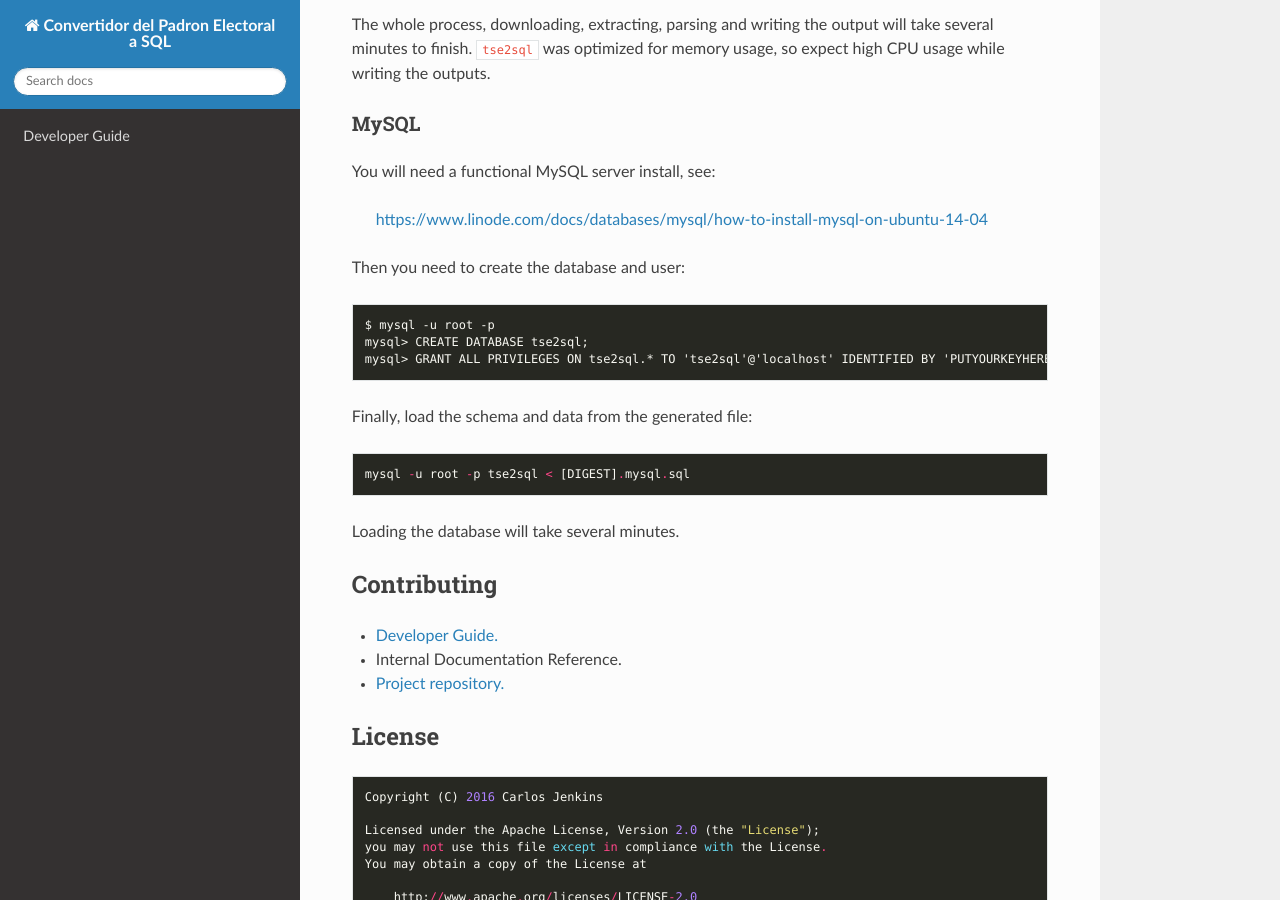
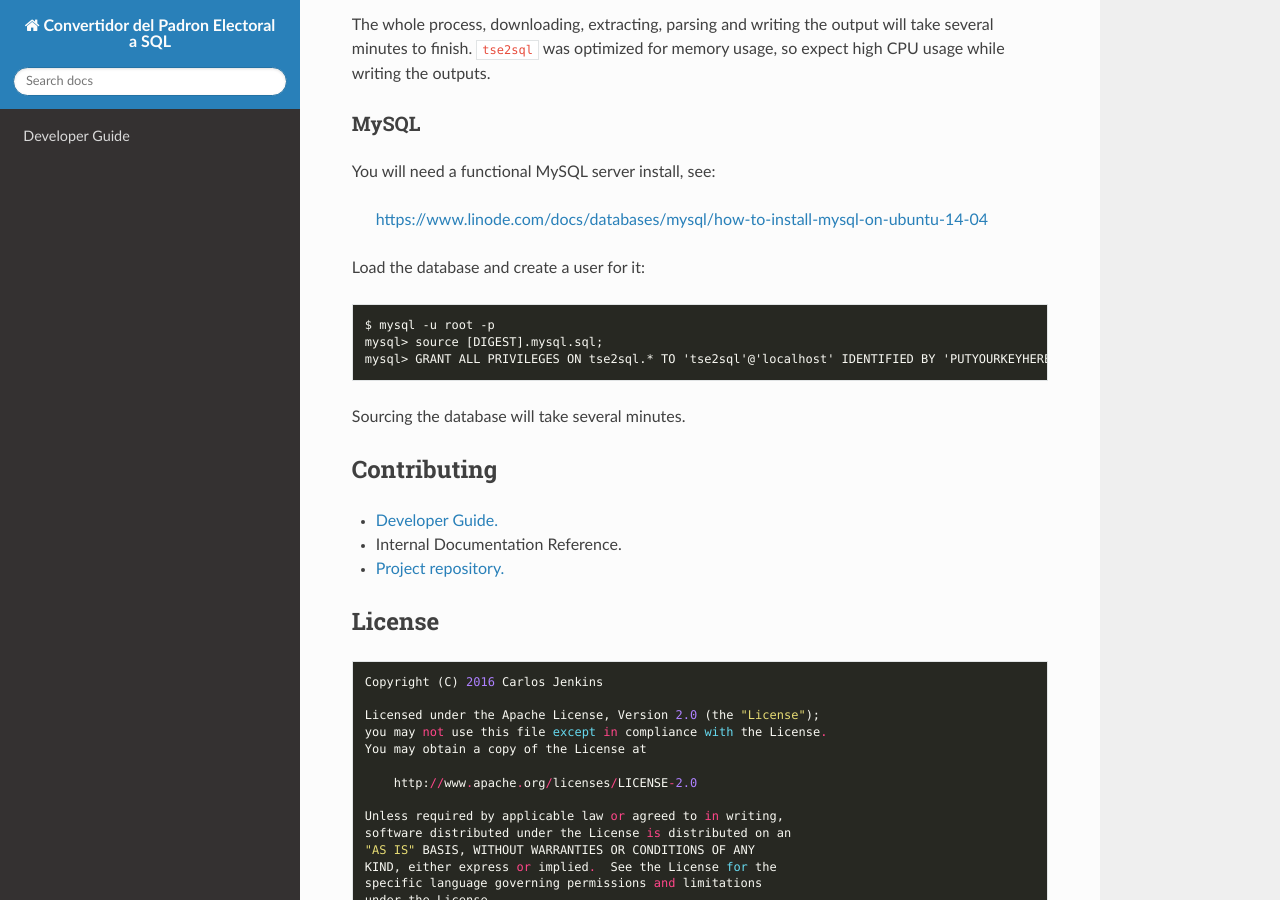
Before and after one commit to carlos-jenkins/tse2sql, a Sphinx documentation site: the page built from doc/index.rst, in a window 1280 px wide and 900 px high, scrolled down 1130 px. Built offline with Sphinx 7.4.7 and the Read the Docs theme 2.0.0, drawn with Linux system fonts in a browser that asks for light colours; pages that are not in the unit, such as notebooks, are missing from menus; the version number could not be read and is left out.

Commit message:
chg: dev: Better specify to use the source instead of IO redirection to see the progress of the database loading.

```diff
--- a/doc/index.rst
+++ b/doc/index.rst
@@ -76,21 +76,15 @@ You will need a functional MySQL server install, see:
 
     https://www.linode.com/docs/databases/mysql/how-to-install-mysql-on-ubuntu-14-04
 
-Then you need to create the database and user:
+Load the database and create a user for it:
 
 ::
 
     $ mysql -u root -p
-    mysql> CREATE DATABASE tse2sql;
+    mysql> source [DIGEST].mysql.sql;
     mysql> GRANT ALL PRIVILEGES ON tse2sql.* TO 'tse2sql'@'localhost' IDENTIFIED BY 'PUTYOURKEYHERE';
 
-Finally, load the schema and data from the generated file:
-
-::
-
-    mysql -u root -p tse2sql < [DIGEST].mysql.sql
-
-Loading the database will take several minutes.
+Sourcing the database will take several minutes.
 
 
 Contributing
```
